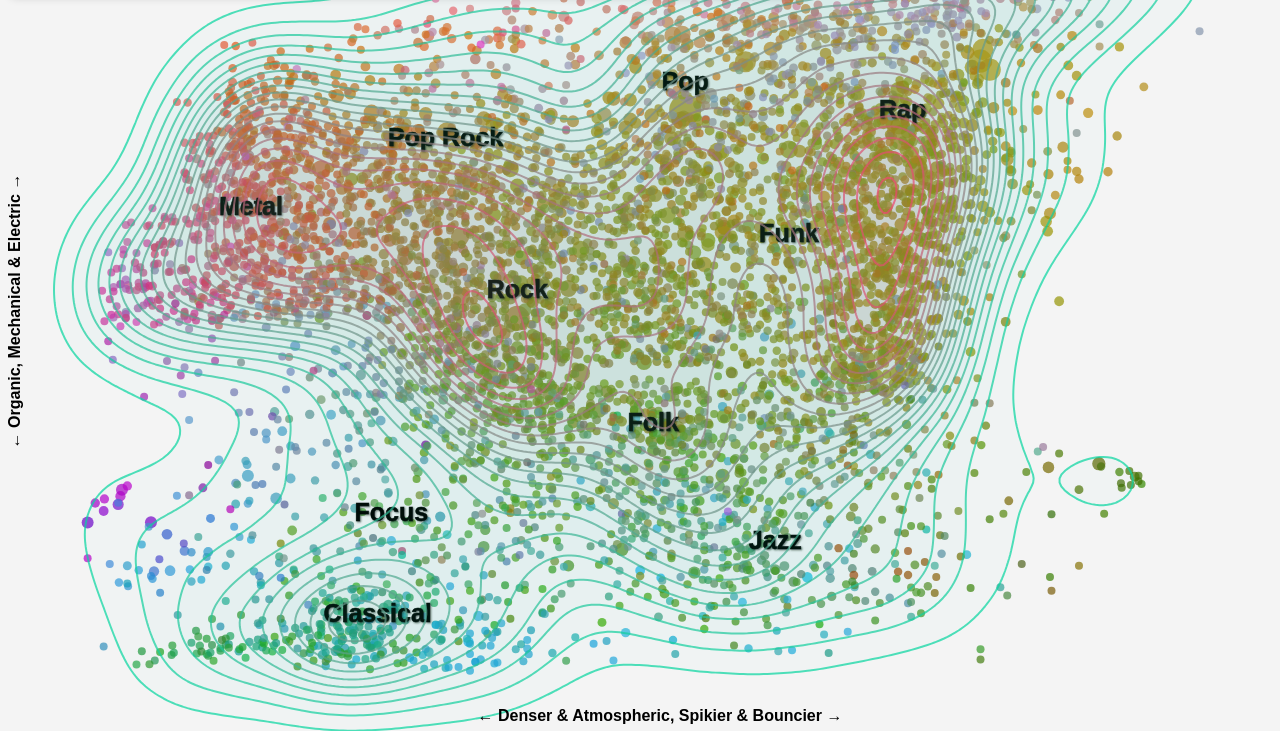
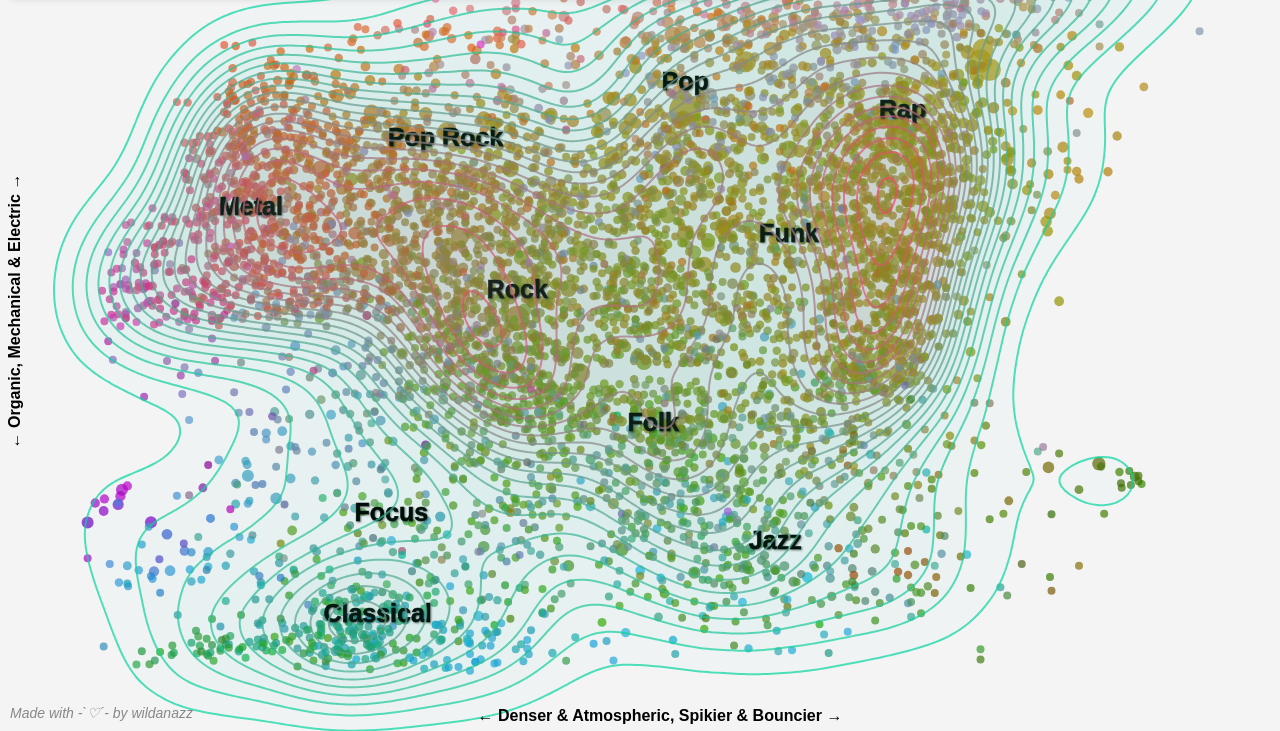
Before and after one commit to wildanazz/d3-spotify-genres, a plain HTML site: page index.html in a window 1280 px wide. Shown: the part 69-800 px from the top of the page. Drawn offline with nearby package versions, Linux system fonts and the light colour scheme.

Commit message:
Add credit

```diff
--- a/index.html
+++ b/index.html
@@ -48,7 +48,7 @@
         /* "Made with love" styling */
         #credit {
             position: absolute;
-            top: 40px;
+            bottom: 10px;
             left: 10px;
             font-size: 14px;
             color: #888;
@@ -215,6 +215,10 @@
 
     <div id="scatterplot"></div>
     <div class="tooltip" id="tooltip"></div>
+
+    <!-- Added "Made with love" credit -->
+    <div id="credit">Made with -`♡´- by wildanazz</div>
+
     <script src="d3.js"></script>
 </body>
 </html>
```
